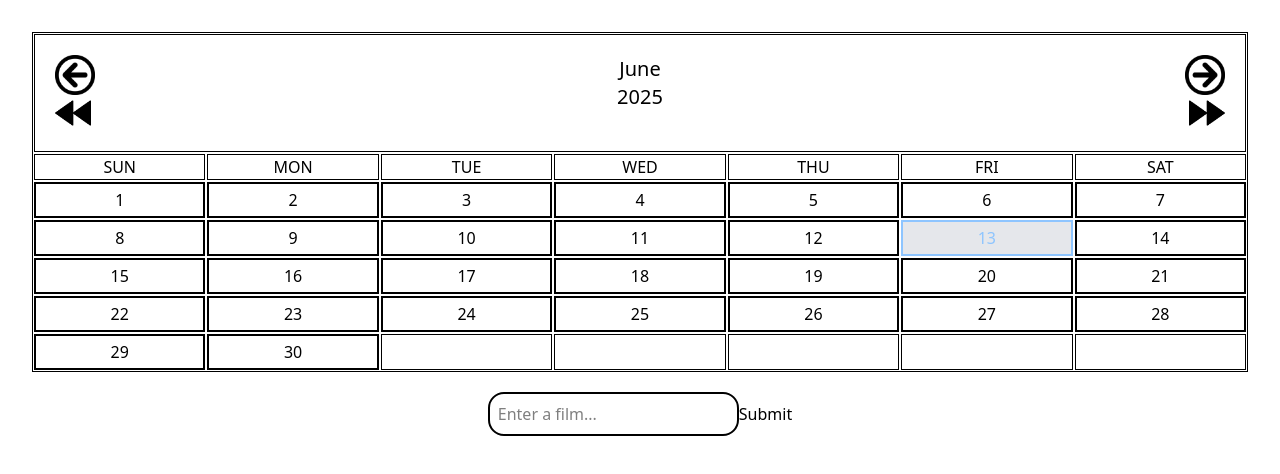
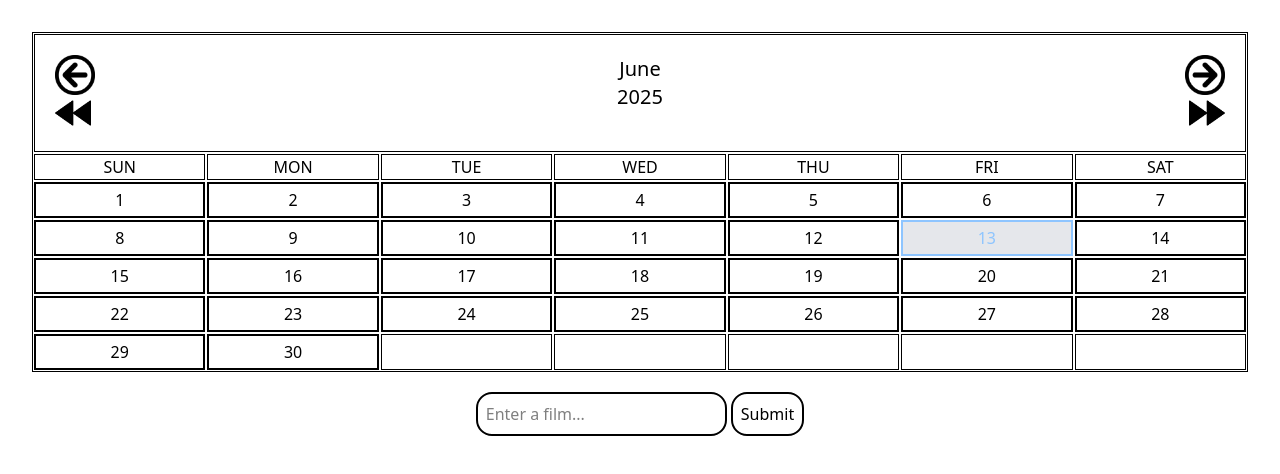
Before and after one commit to bmarchena/film-trax, a React (Vite) app in the folder client/: page / in a window 1280 px wide. Shown: the top 474 px of the page. Built offline with nearby package versions, Linux system fonts and the light colour scheme.

Commit message:
Add FilmCard component

```diff
--- a/client/src/App.tsx
+++ b/client/src/App.tsx
@@ -1,13 +1,46 @@
+import { useState } from "react";
 import "./App.css";
 import Calendar from "./components/Calendar";
 import SearchBar from "./components/SearchBar";
+import FilmCard from "./components/FilmCard";
 
 function App() {
+	interface film {
+		Title: string;
+		Poster: string;
+		Type: string;
+		Year: string;
+		imdbID: string;
+	}
+	const [queriedFilms, setQueriedFilms] = useState<film[]>([]);
+	function fetchFilm(term: string) {
+		fetch(`http://www.omdbapi.com/?apikey=a3d6dd5a&s=${term}&type=movie`)
+			.then((res) => res.json())
+			.then((data) => {
+				console.log(data.Search);
+				setQueriedFilms(data.Search);
+			});
+	}
+	function generateFilmCards() {
+		const cards = queriedFilms.map((film) => (
+			<FilmCard
+				title={film.Title}
+				poster={film.Poster}
+				year={film.Year}
+				imdbID={film.imdbID}
+				key={`imdb-${film.imdbID}`}
+			/>
+		));
+		return cards;
+	}
 	return (
-		<>
+		<div>
 			<Calendar />
-			<SearchBar />
-		</>
+			<SearchBar fetchFilm={fetchFilm} />
+			<div className="flex flex-col items-center mt-10">
+				{generateFilmCards()}
+			</div>
+		</div>
 	);
 }
 
--- /dev/null
+++ b/client/src/components/FilmCard.tsx
@@ -0,0 +1,32 @@
+interface FilmCardProps {
+	title: string;
+	year: string;
+	poster: string;
+	imdbID: string;
+}
+
+const FilmCard = ({ title, year, poster, imdbID }: FilmCardProps) => {
+	return (
+		<div className="border-2 mb-10 rounded-4xl min-w-xl max-w-2xl flex flex-col">
+			<a
+				href={`https://imdb.com/title/${imdbID}`}
+				target="_blank"
+				className="text-2xl"
+			>
+				{title}
+			</a>
+			<span>{year}</span>
+
+			<img src={poster} className="max-w-30 self-center" />
+
+			<img
+				src="/src/assets/add.svg"
+				className="m-2 p-3 max-w-15 hover:cursor-pointer hover:text-blue-300 self-end"
+				alt="Image"
+				// onError={}
+			/>
+		</div>
+	);
+};
+
+export default FilmCard;
--- a/client/src/components/SearchBar.tsx
+++ b/client/src/components/SearchBar.tsx
@@ -1,16 +1,20 @@
 import { useState } from "react";
 
-const SearchBar = () => {
+interface SearchBarProps {
+	fetchFilm: (query: string) => void;
+}
+
+const SearchBar = ({ fetchFilm }: SearchBarProps) => {
 	const [query, setQuery] = useState("");
 
-	function fetchFilm(term: string) {
-		fetch(`http://www.omdbapi.com/?apikey=a3d6dd5a&t=${term}`)
-			.then((res) => res.json())
-			.then((data) => console.log(data));
-	}
+	return (
+		<form
+			action={(e) => {
+				console.log("e", e);
 
-	return (
-		<form action={() => fetchFilm(query)}>
+				fetchFilm(query);
+			}}
+		>
 			<input
 				className="border-2 rounded-2xl mt-5 p-2"
 				type="text"
@@ -19,7 +23,12 @@ const SearchBar = () => {
 				autoComplete="off"
 				onChange={(e) => setQuery(e.target.value)}
 			/>
-			<button type="submit">Submit</button>
+			<button
+				type="submit"
+				className="border-2 rounded-2xl ml-1 p-2 hover:cursor-pointer"
+			>
+				Submit
+			</button>
 		</form>
 	);
 };
```
Also changed, not shown: client/src/assets/add.svg (added).
